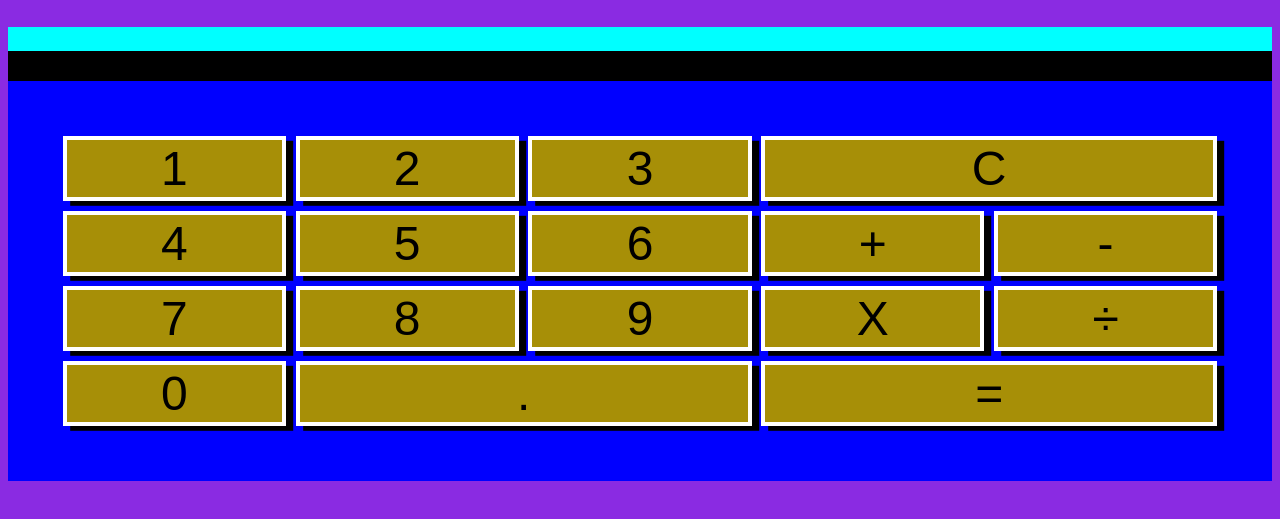
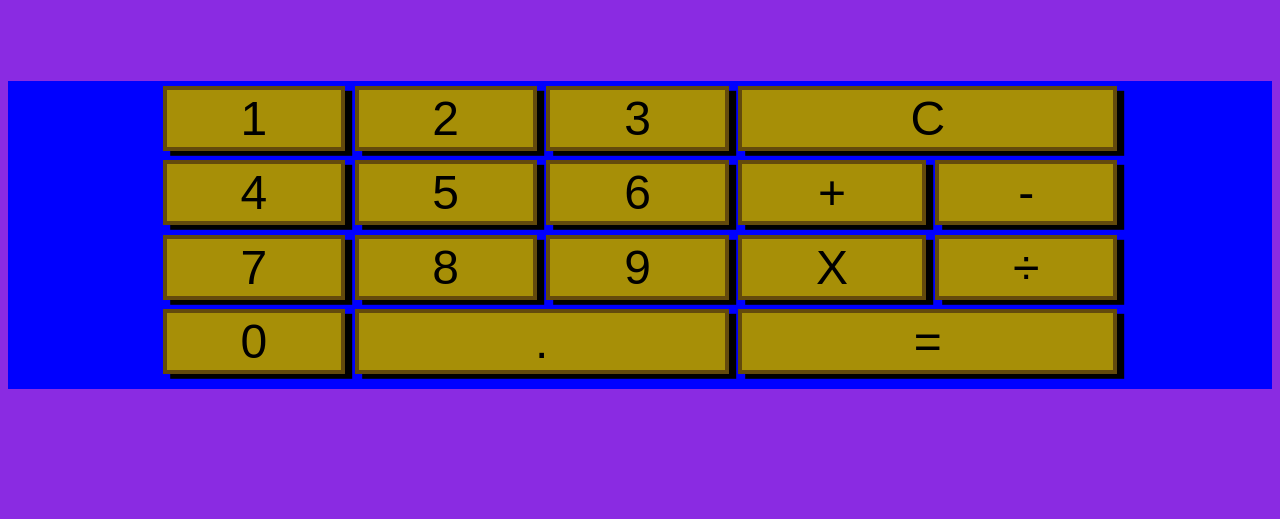
Before and after one commit to LMathers00/Calculator, a plain HTML site: page index.html in a window 1280 px wide. Shown: the part 69-588 px from the top of the page. Drawn offline with Linux system fonts and the light colour scheme.

Commit message:
added media querys and minor bug fix

```diff
--- a/style.scss
+++ b/style.scss
@@ -25,20 +25,20 @@
 
 .calculator{
     display: grid;
-    grid-template: 50px 75px 75px 75px 75px / 1fr 1fr 1fr 1fr 1fr;
+    //grid-template: 50px 75px 75px 75px 75px / 1fr 1fr 1fr 1fr 1fr;
     grid-template-areas:
     "display display display display display"
     "one two three clear clear "
     "four five six plus minus"
     "seven eight nine multiply divide"
     "nought decimal decimal equals equals";
-    padding: 50px;
+    padding: 10px;
     padding-top: 0;
     background-color: blue;
 }
 
 .container {
-    background-color: black;
+    background-color: blueviolet;
 }
 
 
@@ -48,7 +48,7 @@
     justify-content: center;
     //font-size: 3rem;
     height: 1rem;
-    background-color: aqua;
+    //background-color: aqua;
     padding: 0;
 }
 
@@ -56,7 +56,7 @@ button{
     color: black;
     background-color: rgb(167, 143, 7);
      margin: 0.2rem;
-     border: 4px solid white;
+     border: 4px solid rgb(99, 74, 12);
      font-size: 2rem;
      box-shadow: 0.3rem 0.2rem black;
 }
@@ -65,6 +65,19 @@ button:active {
     background-color: aliceblue;
 }
 
+@media screen and (min-width: 768px){
+    .calculator{
+        padding-left: 100px ;
+        padding-right: 100px;
+    }
+}
+
+@media screen and (min-width: 1024px){
+    .calculator{
+        padding-left: 150px ;
+        padding-right: 150px;
+    }
+}
 //Having issue with decimal calculations where its corrects but adds alot
 //of zeros with then an extra number that makes it incorrect
 //slack josie and ask if parsefloat(variable.toFixed(x)) would fix the issue
```
Also changed, not shown: style.css, 1 other file.
